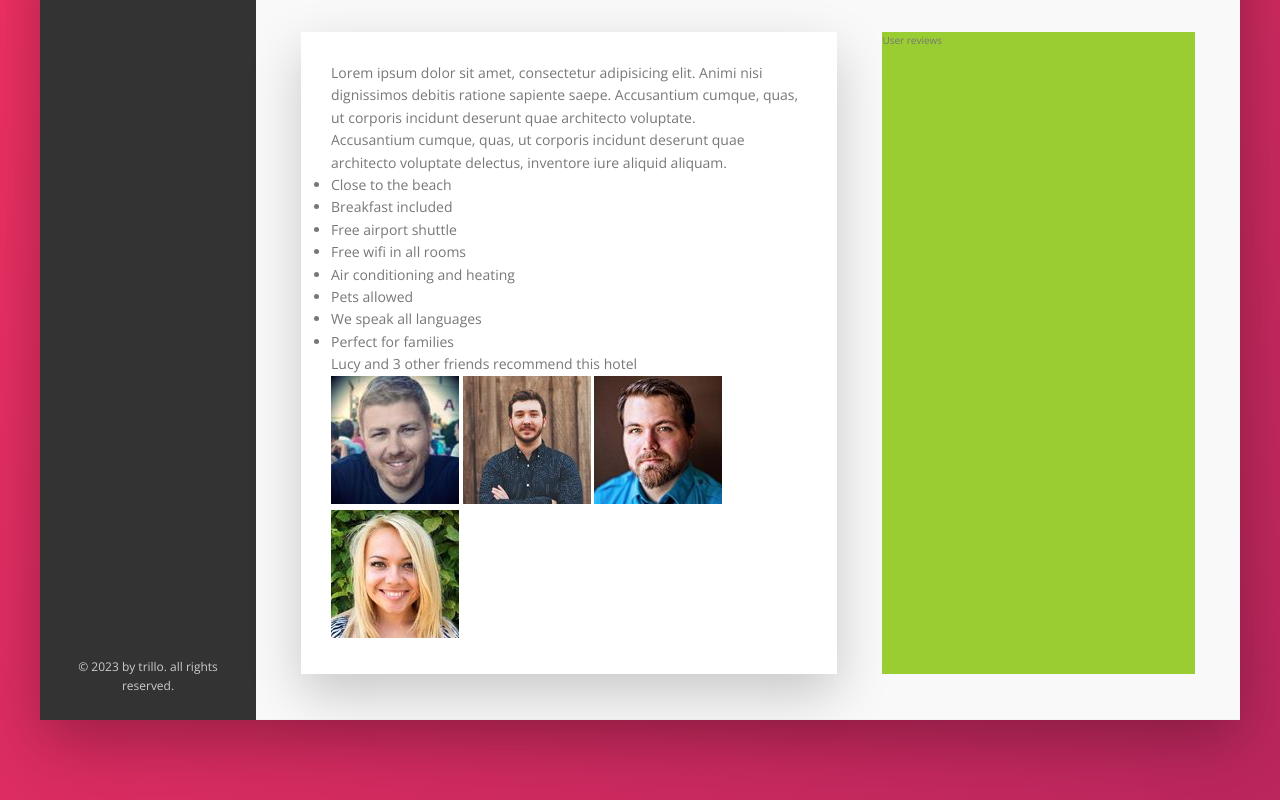
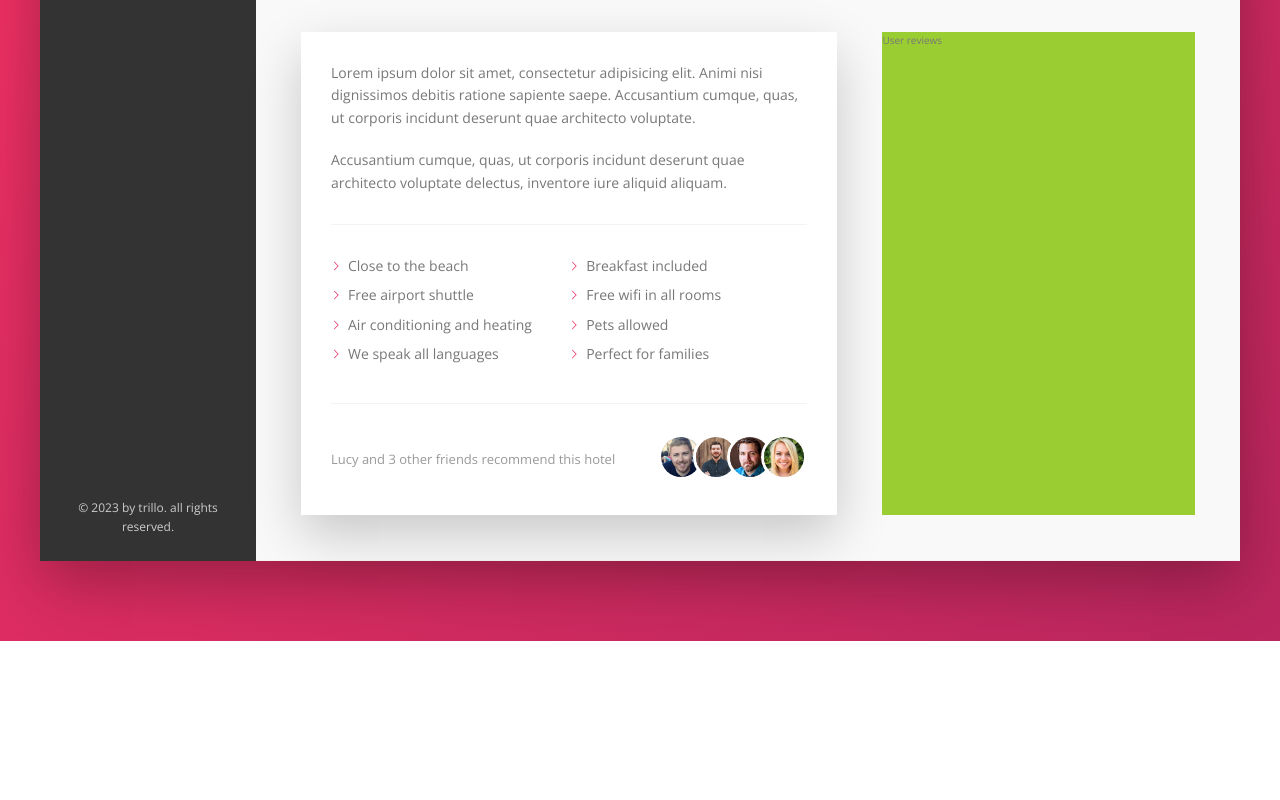
Before and after one commit to TalPO24/Trillo, a website: page index.html in a window 1280 px wide. Shown: the part 615-1415 px from the top of the page. After the commit the page ends 1256 px from the top, so only its background shows below. Drawn offline with nearby package versions, Linux system fonts and the light colour scheme.

Commit message:
Building the description section

```diff
--- a/sass/_component.scss
+++ b/sass/_component.scss
@@ -249,3 +249,61 @@
             box-shadow: none;
         }
     }
+
+    //* PARAGRAPH
+    .paragraph:not(:last-of-type) {
+        margin-bottom: 2rem;
+    }
+
+    //* LIST
+    .list {
+        list-style: none;
+        margin: 3rem 0;
+        padding: 3rem 0;
+        border-top: var(--line);
+        border-bottom: var(--line);
+        display: flex;
+        flex-wrap: wrap;
+        &__item {
+            flex: 0 0 50%;
+            margin-bottom: .7rem;
+        }
+        &__item::before {
+            content: "";
+            display: inline-block;
+            height: 1rem;
+            width: 1rem;
+            margin-right: .7rem;
+            //* older browsers
+            // background-image: url(../img/chevron-thin-right.svg);
+            // background-size: cover;
+            //* newer browsers - masks
+            background-color: var(--color-primary);
+            -webkit-mask-image: url(../img/chevron-thin-right.svg);
+            -webkit-mask-size: cover;
+            mask-image: url(../img/chevron-thin-right.svg);
+            mask-size: cover;
+        }
+    }
+
+    //* RECOMMEND
+    .recommend {
+        font-size: 1.3rem;
+        color: var(--color-Grey-dark-3);
+        display: flex;
+        align-items: center;
+        &__count {
+            margin-right: auto;
+        }
+        &__friends {}
+        &__photo {
+            box-sizing: content-box;
+            height: 4rem;
+            width: 4rem;
+            border-radius: 50%;
+            border: 3px solid #fff;
+            &:not(:last-child) {
+                margin-right: -1.5rem;
+            }
+        }
+    }
```
Also changed, not shown: sass/main.css, 2 other files.
